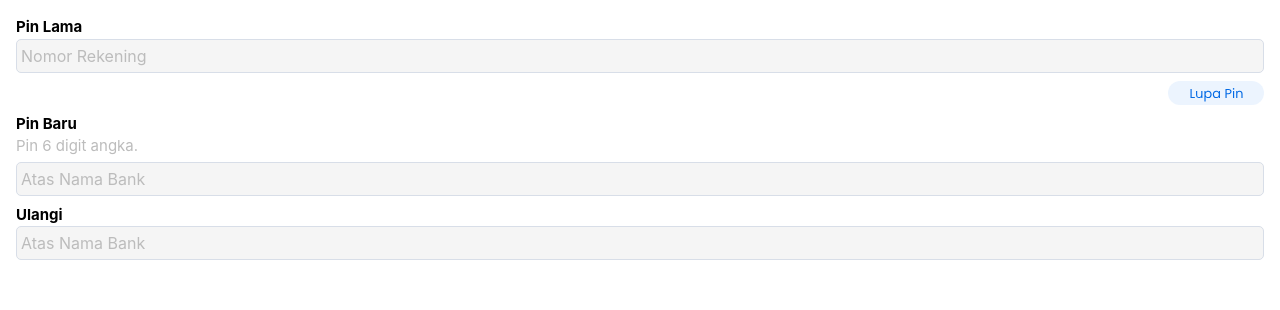
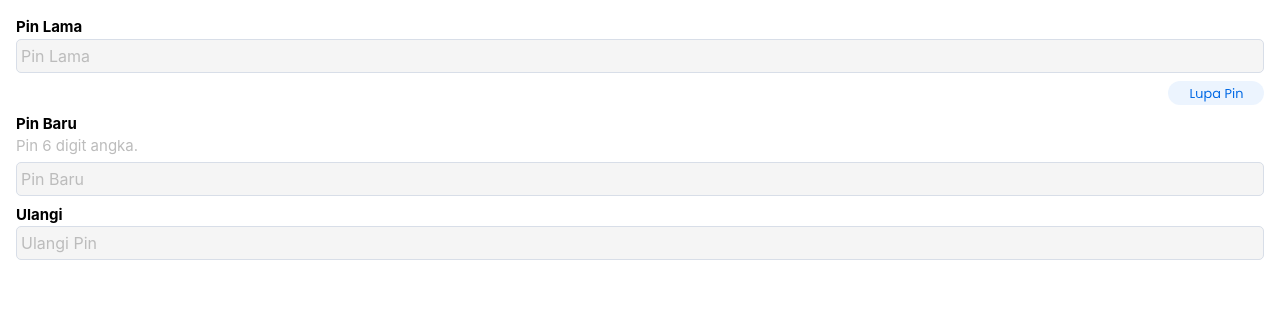
Before and after one commit to fandyajpo/aladrivetest, a Next.js app: page /auth/profile/ubah-pin in a window 1280 px wide. Shown: the top 310 px of the page. Built offline with nearby package versions, Linux system fonts and the light colour scheme; a small style sheet from the web is missing.

Commit message:
delapan
input place holder

```diff
--- a/pages/auth/profile/ubah-pin.js
+++ b/pages/auth/profile/ubah-pin.js
@@ -23,7 +23,7 @@ const TarikSaldo = () => {
             <p className="text-md font-bold">Pin Lama</p>
           </div>
           <input
-            placeholder="Nomor Rekening"
+            placeholder="Pin Lama"
             onChange={handlePinLama}
             value={pinLama}
             className="w-full p-1 placeholder-custom-textGray bg-custom-layer border outline-none border-custom-border  rounded-message"
@@ -60,7 +60,7 @@ const TarikSaldo = () => {
             </p>
           </div>
           <input
-            placeholder="Atas Nama Bank"
+            placeholder="Pin Baru"
             onChange={handlePinBaru}
             value={pinBaru}
             className="w-full p-1 placeholder-custom-textGray bg-custom-layer border outline-none border-custom-border  rounded-message"
@@ -71,7 +71,7 @@ const TarikSaldo = () => {
             <p className="text-md font-bold">Ulangi</p>
           </div>
           <input
-            placeholder="Atas Nama Bank"
+            placeholder="Ulangi Pin"
             onChange={handleUlangi}
             value={ulangi}
             className="w-full p-1 placeholder-custom-textGray bg-custom-layer border outline-none border-custom-border  rounded-message"
```
